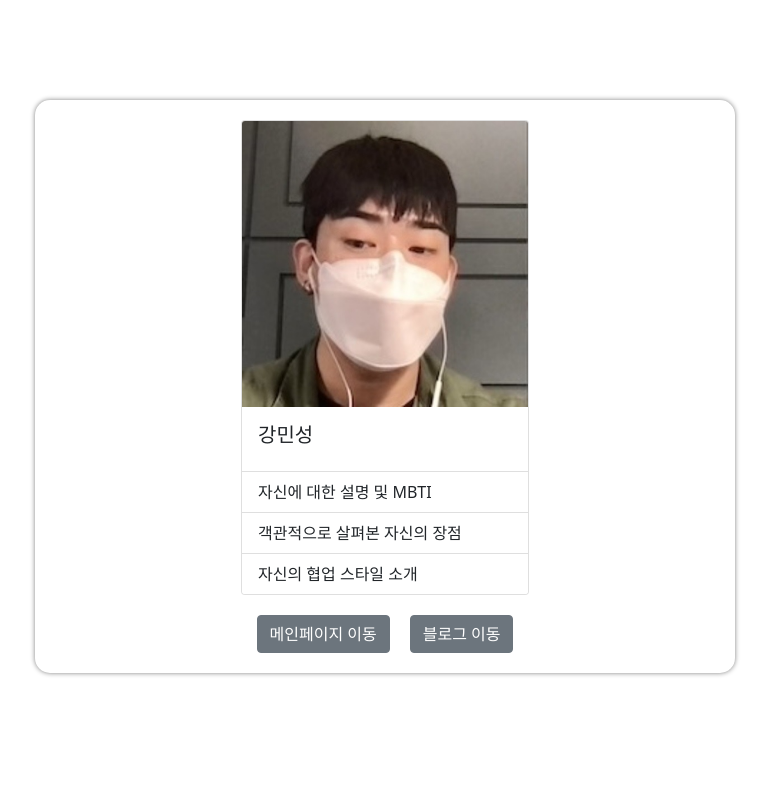
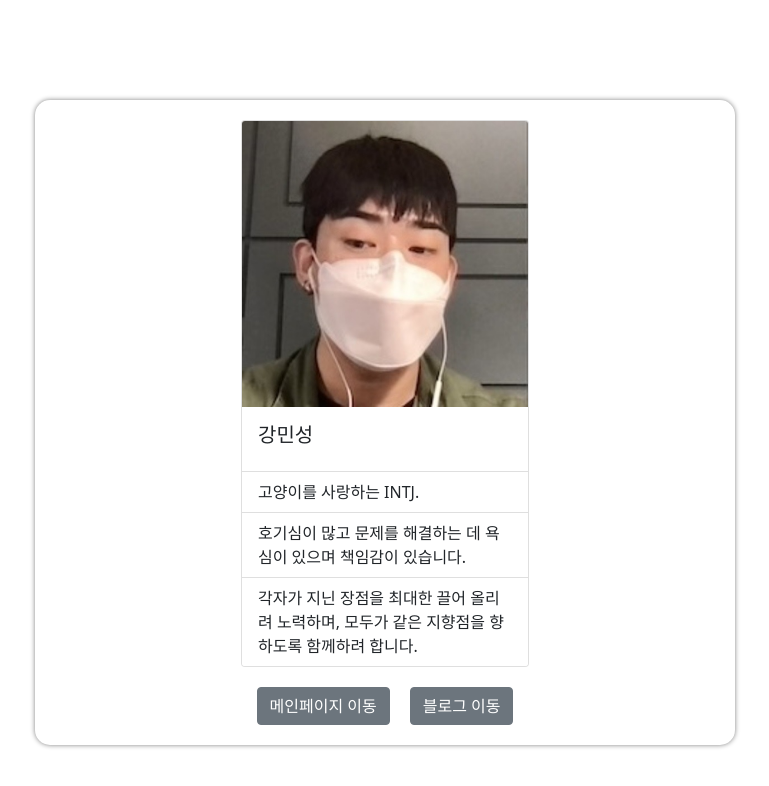
Before and after one commit to devKobe24/IFive, a website: page teamintroKMS.html in a window 1280 px wide. Shown: the whole page, without its empty margins (255-1024 px from the left). Drawn offline with nearby package versions, Linux system fonts and the light colour scheme.

Commit message:
:sparkles: Chore: '개인 소개 색션 수정.'

```diff
--- a/teamintroKMS.html
+++ b/teamintroKMS.html
@@ -20,9 +20,9 @@
                 <h5 class="card-title">강민성</h5>
             </div>
             <ul class="list-group list-group-flush">
-                <li class="list-group-item">자신에 대한 설명 및 MBTI</li>
-                <li class="list-group-item">객관적으로 살펴본 자신의 장점</li>
-                <li class="list-group-item">자신의 협업 스타일 소개</li>
+                <li class="list-group-item">고양이를 사랑하는 INTJ.</li>
+                <li class="list-group-item">호기심이 많고 문제를 해결하는 데 욕심이 있으며 책임감이 있습니다.</li>
+                <li class="list-group-item">각자가 지닌 장점을 최대한 끌어 올리려 노력하며, 모두가 같은 지향점을 향하도록 함께하려 합니다.</li>
             </ul>
         </div>
         <div class="blogbtn">
```
